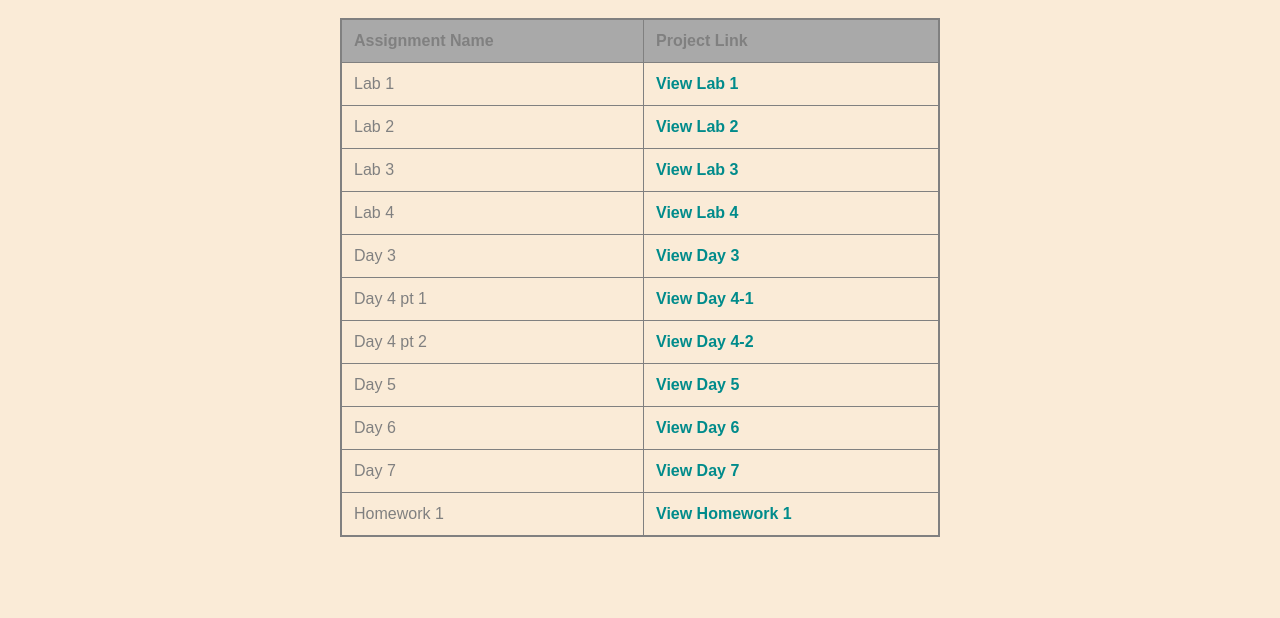
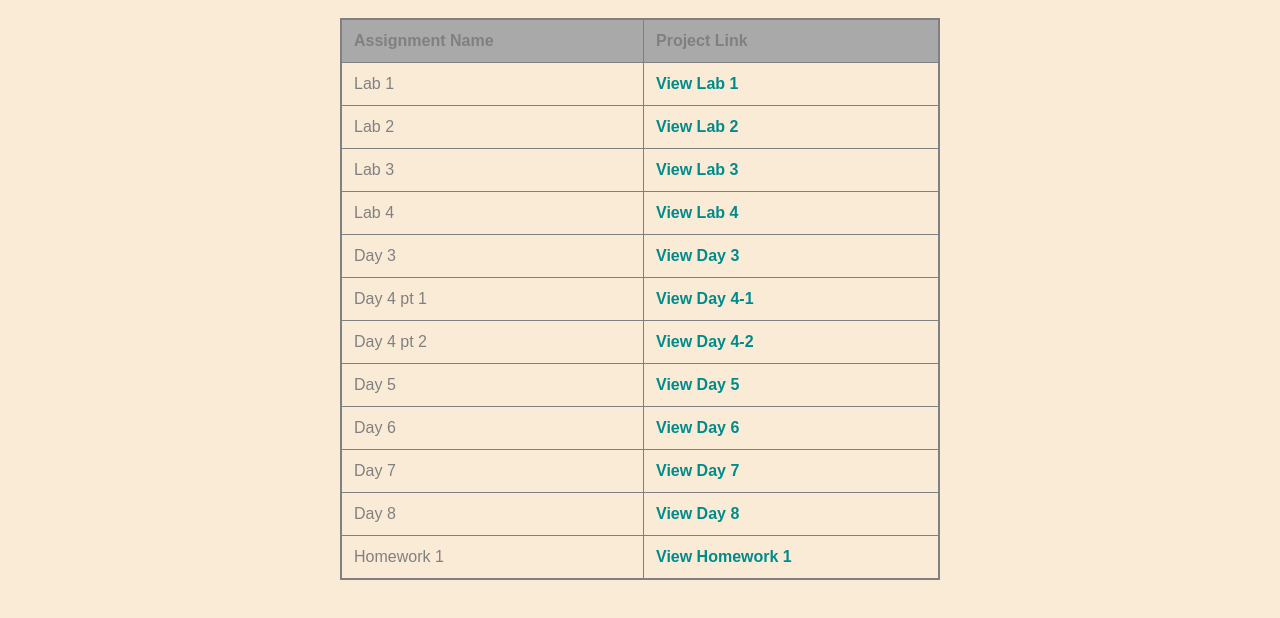
Before and after one commit to hoffman13caroline/hoffman13caroline.github.io, a plain HTML site: page index.html in a window 1280 px wide. Shown: the part 120-738 px from the top of the page. Drawn offline with Linux system fonts and the light colour scheme.

Commit message:
added day 8 to index

```diff
--- a/index.html
+++ b/index.html
@@ -60,6 +60,10 @@
 						<td><a href="day7/">View Day 7</a></td>
 					</tr>
 					<tr>
+						<td>Day 8</td>
+						<td><a href="day8/">View Day 8</a></td>
+					</tr>
+					<tr>
 						<td>Homework 1</td>
 						<td><a href="homework1/">View Homework 1</a></td>
 				</tbody>
```
Also changed, not shown: day8/index.html (added, +9 -0 lines), day8/script.js (added), day8/style.css (added).
